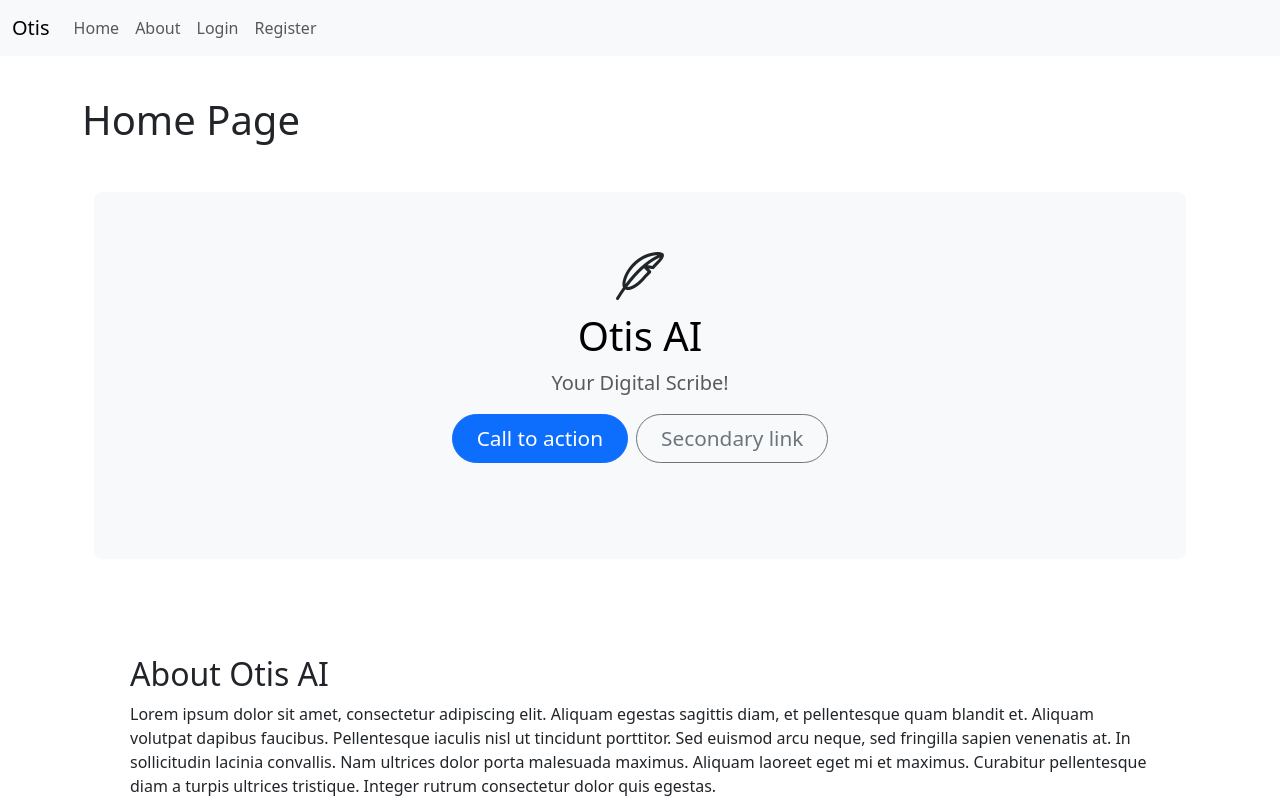
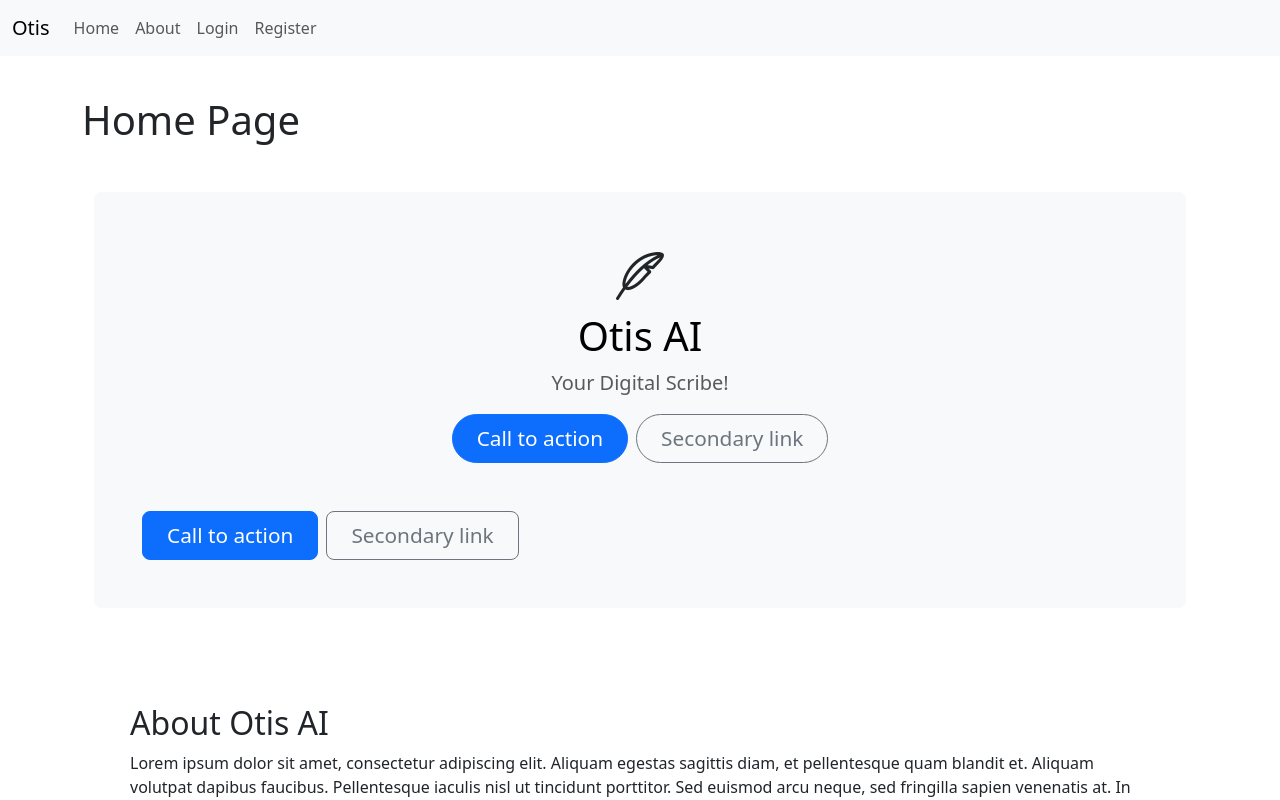
Before and after one commit to dtettarasar/otis-ai-frontend, a Vue app: page / in a window 1280 px wide. Shown: the top 800 px of the page. Built offline with nearby package versions, Linux system fonts and the light colour scheme; no server answers.

Commit message:
HomeBanner : add new buttons

```diff
--- a/src/components/general_content_components/HomeBanner.vue
+++ b/src/components/general_content_components/HomeBanner.vue
@@ -30,6 +30,18 @@ onMounted(() => {
       </button>
     </div>
 
+    <div class="d-flex flex-row flex-wrap gap-2">
+
+      <button class="btn btn-primary btn-lg px-4" type="button">
+        Call to action
+      </button>
+
+      <button class="btn btn-outline-secondary btn-lg px-4" type="button">
+        Secondary link
+      </button>
+
+    </div>
+
   </div>
 
 </div>
```
